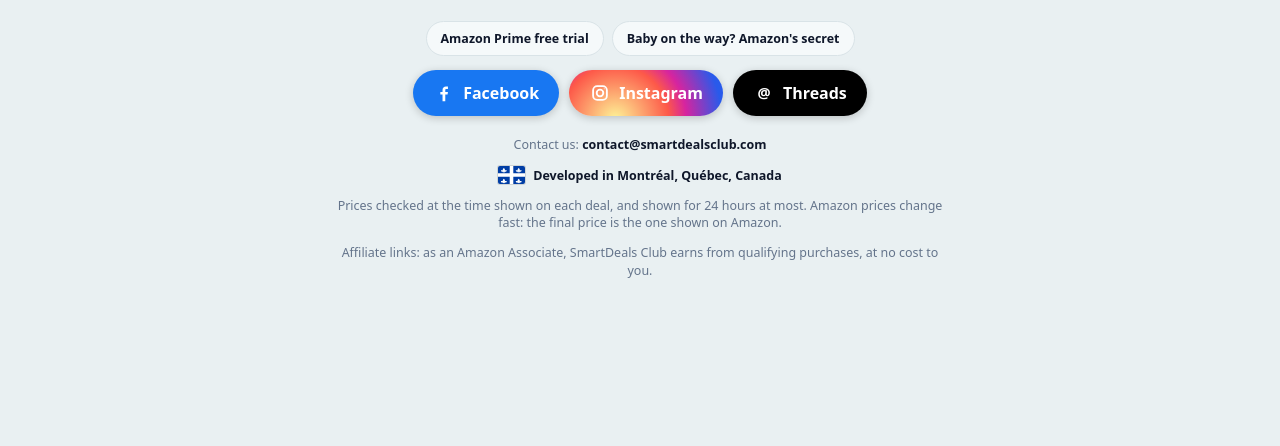
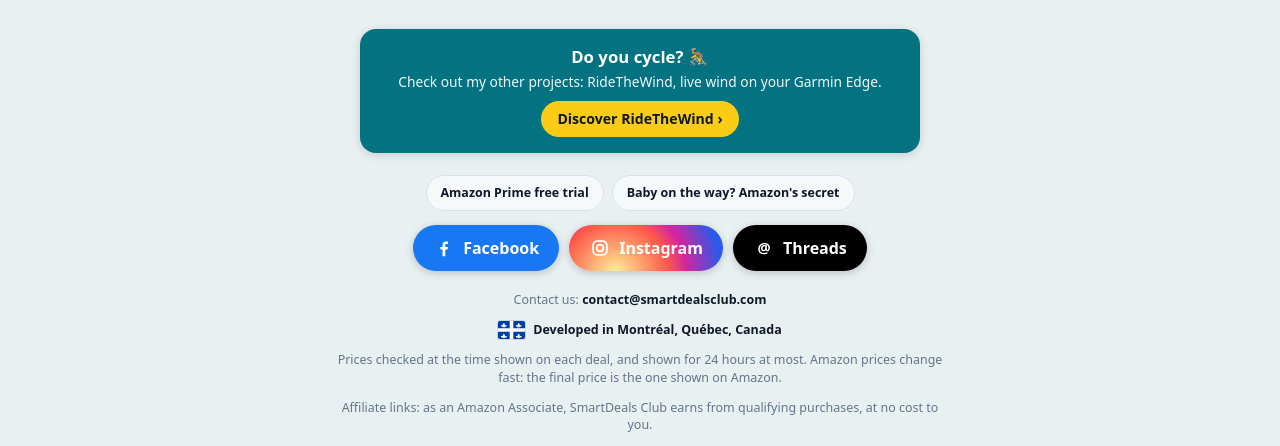
Before and after one commit to smartdeals1337/smartdeals, a plain HTML site: page index.html in a window 1280 px wide. Shown: the part 6967-7413 px from the top of the page. Before the commit the page ends 7259 px from the top, so only its background shows below. Drawn offline with Linux system fonts and the light colour scheme.

Commit message:
Update index.html

```diff
--- a/index.html
+++ b/index.html
@@ -422,6 +422,14 @@
   @media (hover: hover) { .promo-btn:hover { background: var(--teal-soft); } }
   .bounties { display: flex; flex-wrap: wrap; justify-content: center; gap: 8px; margin: 0 0 14px; }
   .bounties a { border: 1px solid var(--line); background: var(--card); padding: 8px 14px; border-radius: 999px; }
+  .cross { display: block; max-width: 560px; margin: 8px auto 22px; padding: 16px 18px; border-radius: 16px; text-align: center;
+           background: var(--teal); color: #fff; text-decoration: none; box-shadow: 0 2px 10px rgba(0,0,0,.15); }
+  footer a.cross { color: #fff; font-weight: 400; }
+  .cross b { display: block; font-size: 1.05rem; font-weight: 800; margin-bottom: 4px; }
+  .cross span { display: block; font-size: .86rem; line-height: 1.4; opacity: .95; }
+  .cross em { display: inline-block; margin-top: 10px; padding: 8px 16px; border-radius: 999px; background: var(--yellow); color: #0f172a;
+              font-style: normal; font-weight: 800; font-size: .88rem; }
+  @media (hover: hover) { .cross:hover { background: var(--teal-dark); } }
   .empty { text-align: center; color: var(--muted); padding: 48px 0; }
   .skeleton { height: 300px; border-radius: var(--radius); background: linear-gradient(90deg, #e9edf2 0%, #f6f8fa 50%, #e9edf2 100%);
               background-size: 200% 100%; animation: shimmer 1.2s infinite; }
@@ -557,6 +565,11 @@
 </main>
 
 <footer class="wrap">
+  <a class="cross" href="https://wind.smartdealsclub.com" target="_blank" rel="noopener" data-bounty="ridethewind">
+    <b data-i18n="xTitle">Tu roules à vélo? 🚴</b>
+    <span data-i18n="xSub">Découvre mes autres projets : RideTheWind, le vent en direct sur ton Garmin Edge.</span>
+    <em data-i18n="xBtn">Découvrir RideTheWind ›</em>
+  </a>
   <div class="bounties">
     <a href="https://link.amazon/B04pIocUf" target="_blank" rel="sponsored noopener" data-bounty="prime" data-i18n="bPrime">Essai gratuit Amazon Prime</a>
     <a href="https://link.amazon/A0cySuVv9" target="_blank" rel="sponsored noopener" data-bounty="registry" data-i18n="bReg">Bébé s'en vient? Le secret d'Amazon</a>
@@ -616,6 +629,7 @@ const I18N = {
     </div>
     <p>Le 100 parfait n'existe pas.</p>`,
     close: "Fermer", aboutClose: "Fermer ▲",
+    xTitle: "Tu roules à vélo? 🚴", xSub: "Découvre mes autres projets : RideTheWind, le vent en direct sur ton Garmin Edge.", xBtn: "Découvrir RideTheWind ›",
     bPrime: "Essai gratuit Amazon Prime", bReg: "Bébé s'en vient? Le secret d'Amazon",
     fContact: 'Nous joindre : <a href="mailto:contact@smartdealsclub.com">contact@smartdealsclub.com</a>',
     fMade: 'Développé à Montréal, Québec, Canada',
@@ -673,6 +687,7 @@ const I18N = {
     </div>
     <p>A perfect 100 doesn't exist.</p>`,
     close: "Close", aboutClose: "Close ▲",
+    xTitle: "Do you cycle? 🚴", xSub: "Check out my other projects: RideTheWind, live wind on your Garmin Edge.", xBtn: "Discover RideTheWind ›",
     bPrime: "Amazon Prime free trial", bReg: "Baby on the way? Amazon's secret",
     fContact: 'Contact us: <a href="mailto:contact@smartdealsclub.com">contact@smartdealsclub.com</a>',
     fMade: 'Developed in Montréal, Québec, Canada',
```
